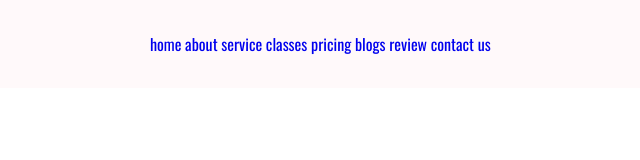
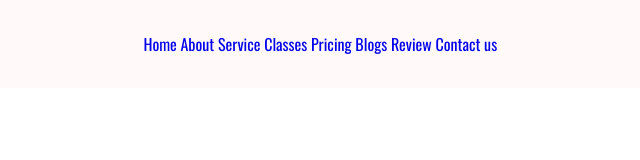
Before and after one commit to Kaylie16x/Responsive-Fitness-Website, a plain HTML site: page index.html in a window 1280 px wide. Shown: the full height of the page, 333-973 px from the left. Drawn offline with nearby package versions, Linux system fonts and the light colour scheme.

Commit message:
index.html

```diff
--- a/index.html
+++ b/index.html
@@ -15,14 +15,14 @@
     <header class="header">
         <a href="#" class="logo">Fitness</a>
         <nav class="navbar">
-            <a href="#home">home</a>
-            <a href="#about">about</a>
-            <a href="#service">service</a>
-            <a href="#classes">classes</a>
-            <a href="#pricing">pricing</a>
-            <a href="#blogs">blogs</a>
-            <a href="#review">review</a>
-            <a href="#contact">contact us</a>
+            <a href="#Home">Home</a>
+            <a href="#About">About</a>
+            <a href="#Service">Service</a>
+            <a href="#Classes">Classes</a>
+            <a href="#Pricing">Pricing</a>
+            <a href="#Blogs">Blogs</a>
+            <a href="#Review">Review</a>
+            <a href="#Contact">Contact us</a>
         </nav>
         <div id="menu-btn" class="fas fa-bars"></div>
     </header>
```
